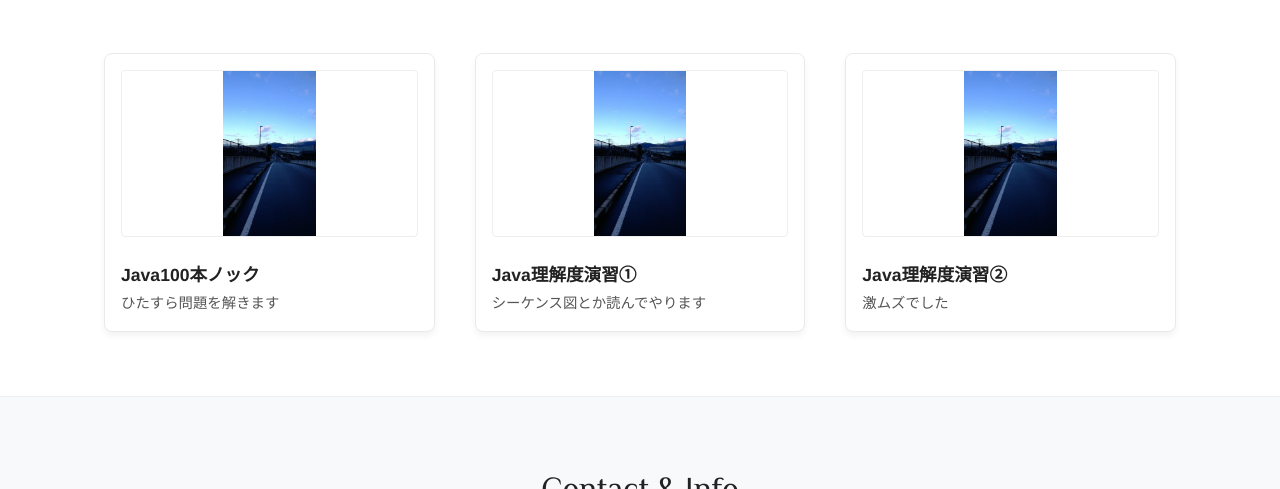
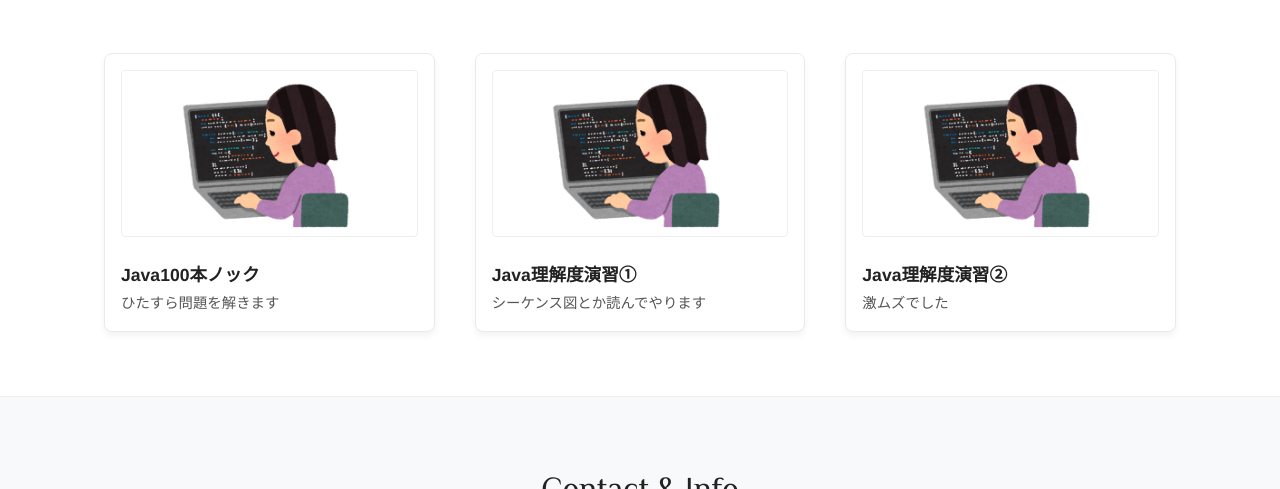
Before and after one commit to ren-Ishikawa/portfolio-sample, a plain HTML site: page works.html in a window 1280 px wide. Shown: the part 611-1100 px from the top of the page. Drawn offline with Linux system fonts and the light colour scheme; some packages are replaced by stand-ins of ours.

Commit message:
ポートフォリオ

```diff
--- a/works.html
+++ b/works.html
@@ -43,7 +43,7 @@
         <main class="wrapper grid">
             <div class="item fade-in">
                 <a href="https://github.com/cac-it-training-2026/java100-github-classroom2nd-ren-Ishikawa/tree/main/Java100_questions_cac2nd/src/lesson02">
-                    <img src="images/1.jpg" alt="Java100本ノック" />
+                    <img src="images/onna.png" alt="Java100本ノック" />
                 </a>
                 <p>
                     <strong>Java100本ノック</strong><br>
@@ -53,8 +53,8 @@
             </div>
 
             <div class="item fade-in">
-                <a href="https://github.com/"
-                    ><img src="images/1.jpg" alt="Java理解度演習①"
+                <a href="https://github.com/cac-it-training-2026/java100-github-classroom-ren-Ishikawa-1"
+                    ><img src="images/onna.png" alt="Java理解度演習①"
                 /></a>
                 <p>
                     <strong>Java理解度演習①</strong><br>
@@ -64,8 +64,8 @@
             </div>
 
             <div class="item fade-in">
-                <a href="https://github.com/"
-                    ><img src="images/1.jpg" alt="Java理解度演習②"
+                <a href="https://github.com/cac-it-training-2026/java-comprehension-v2-ren-Ishikawa"
+                    ><img src="images/onna.png" alt="Java理解度演習②"
                 /></a>
                 <p>
                     <strong>Java理解度演習②</strong><br>
```
Also changed, not shown: images/onna.png (added).
